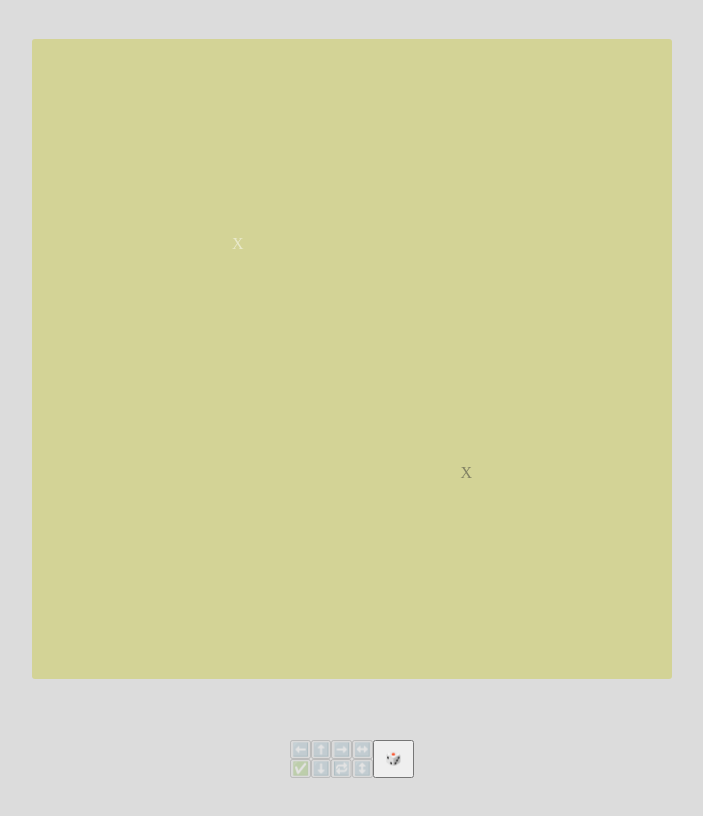
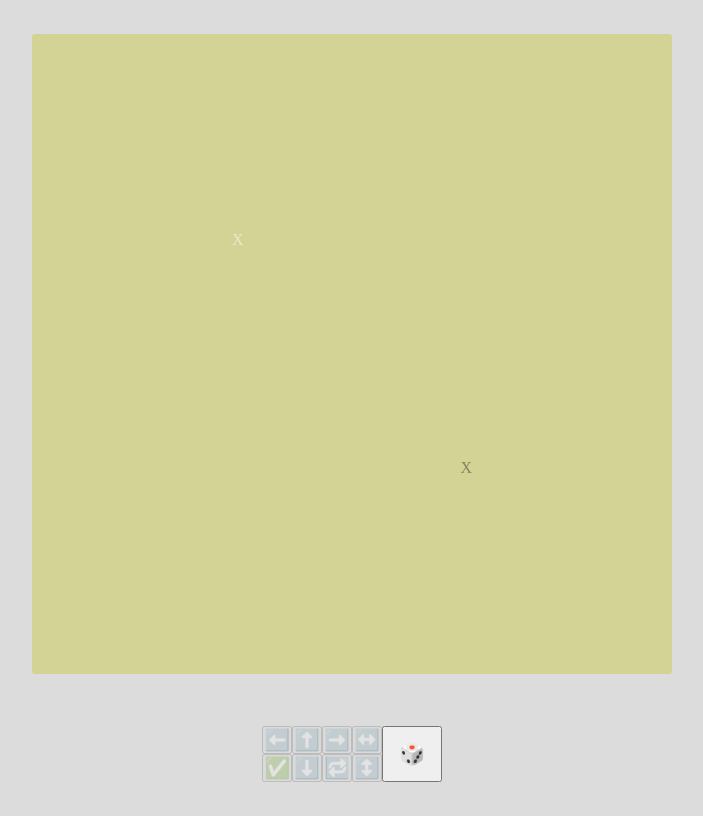
Before and after one commit to nbogie/blokus-react, a React (Vite) app: page / in a window 1280 px wide. Shown: the whole page, without its empty margins (288-991 px from the left). Built offline with nearby package versions, Linux system fonts and the light colour scheme.

Commit message:
make controls bigger

```diff
--- a/src/components/App.css
+++ b/src/components/App.css
@@ -52,6 +52,9 @@ body * {
     grid-template-rows: 1fr 1fr;
     grid-template-columns: repeat(6, 1fr);
 }
+.movementButtonGrid button {
+    font-size: 1.3rem;
+}
 .movementButtonGrid .up {
     grid-area: up;
 }
```
